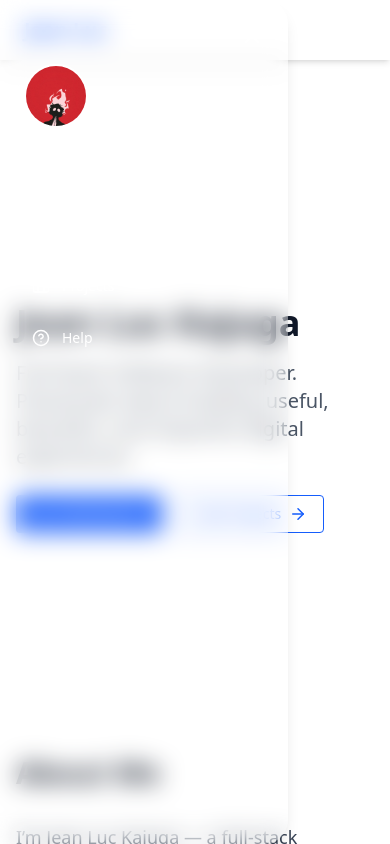
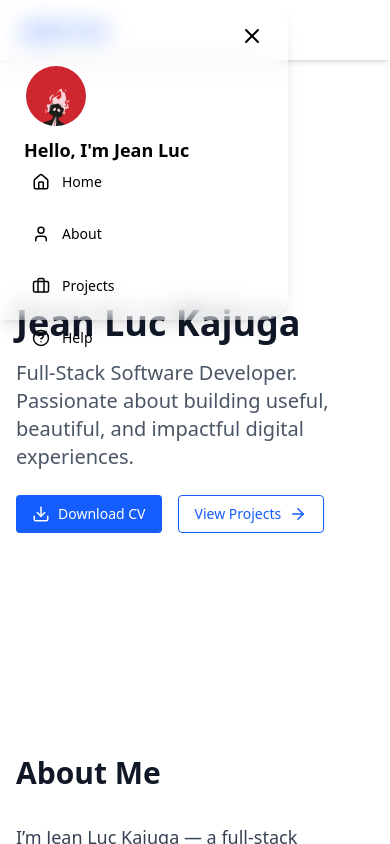
Before and after one commit to pacc-jean/portfolio-jealc, a Next.js app in the folder jealc/: page / in a window 390 px wide. Both pictures are taken after a click on the button "Open Menu". Shown: the top 844 px of the page. Built offline with nearby package versions, Linux system fonts and the light colour scheme.

Commit message:
styling tweaks

```diff
--- a/jealc/src/app/components/MobileDrawer.tsx
+++ b/jealc/src/app/components/MobileDrawer.tsx
@@ -11,12 +11,12 @@ export default function MobileDrawer({ isOpen, onClose }: { isOpen: boolean; onC
       initial={{ x: '-100%' }}
       animate={{ x: isOpen ? 0 : '-100%' }}
       transition={{ type: 'spring', stiffness: 300, damping: 30 }}
-      className="fixed top-0 left-0 h-full w-72 bg-white/10 backdrop-blur-md text-white z-[999] shadow-lg rounded-r-3xl p-6"
+      className="fixed top-0 left-0 h-80 w-72 bg-white/10 backdrop-blur-md text-white z-[999] shadow-lg rounded-r-3xl p-6"
     >
       {/* Close Button */}
       <div className="flex justify-end mb-4">
         <button onClick={onClose}>
-          <X className="text-white" />
+          <X className="text-black" />
         </button>
       </div>
 
@@ -28,10 +28,10 @@ export default function MobileDrawer({ isOpen, onClose }: { isOpen: boolean; onC
           height={64}
           className="w-16 h-16 rounded-full border-2 border-white mb-2"
         />
-        <p className="text-lg font-semibold">Hello, I&#39;m Jean Luc</p>
+        <p className="text-lg text-black font-semibold">Hello, I&#39;m Jean Luc</p>
 
       {/* Nav Items */}
-      <div className="flex flex-col gap-4 text-sm">
+      <div className="flex flex-col gap-4 text-black text-sm">
         <NavItem icon={<Home size={18} />} label="Home" href="/" />
         <NavItem icon={<User size={18} />} label="About" href="/about" />
         <NavItem icon={<Briefcase size={18} />} label="Projects" href="/projects" />
```
